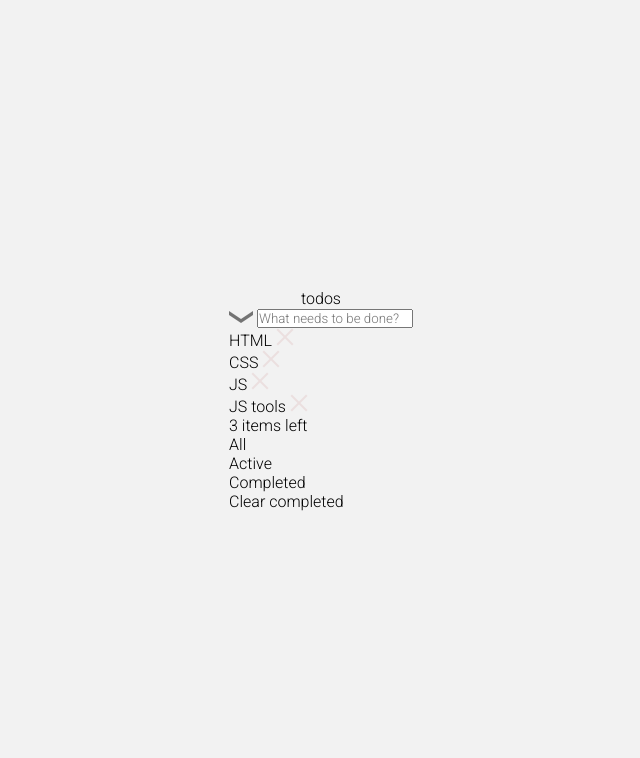
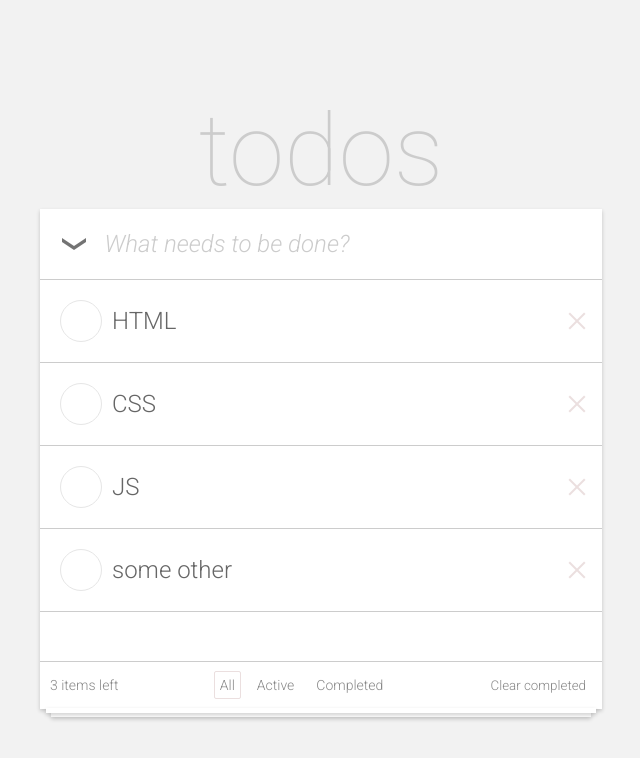
Before and after one commit to ok-technopolis-2020/Saakyan_Sergey, a plain HTML site: page index.html in a window 1280 px wide. Shown: the whole page, without its empty margins (319-959 px from the left). Drawn offline with Linux system fonts and the light colour scheme; files that its build step writes are made by us from their sources.

Commit message:
html-fixed

```diff
--- a/index.html
+++ b/index.html
@@ -1,49 +1,67 @@
 <!DOCTYPE html>
-<html lang="en">
+<html lang="ru">
 <head>
-  <meta charset="UTF-8">
-  <title>ToDOs</title>
-  <link rel="stylesheet" href="style.css">
+    <meta charset="UTF-8">
+    <meta name="viewport" content="width=device-width, initial-scale=1.0">
+    <title>TODOS</title>
+    <link rel="stylesheet" href="css/style.css">
   <link href="https://fonts.googleapis.com/css2?family=Roboto:ital,wght@0,100;0,300;1,300&display=swap" rel="stylesheet">
 </head>
 <body>
 <div class="wrapper">
-<header>todos</header>
-<main>
-  <div class="input">
-    <img src="icons/select-all.png" alt="">
-    <input type="text" placeholder="What needs to be done?">
-  </div>
-  <div class="list-item">
-    <div class="checkbox"> </div>
-    <span>HTML</span>
-    <img src="icons/close.png" alt="" class="close">
-  </div>
-  <div class="list-item">
-    <div class="checkbox"> </div>
-    <span>CSS</span>
-    <img src="icons/close.png" alt="" class="close">
-  </div>
-  <div class="list-item">
-    <div class="checkbox"> </div>
-    <span>JS</span>
-    <img src="icons/close.png" alt="" class="close">
-  </div>
-  <div class="list-item list-item_complete">
-    <div class="checkbox"></div>
-    <span>JS tools</span>
-    <img src="icons/close.png" alt="" class="close">
-  </div>
-  <div class="dashboard">
-    <div class="info">3 items left</div>
-    <div class="filter">
-      <div class="all filter_active">All</div>
-      <div class="active">Active</div>
-      <div class="completed">Completed</div>
-    </div>
-    <div class="clear">Clear completed</div>
-  </div>
-</main>
+    <header class="todo__header">todos</header>
+    <main class="todo-main">
+
+        <div class="todo-main__input">
+            <button aria-label="select all"></button>
+            <input type="text" placeholder="What needs to be done?" aria-label="add task">
+        </div>
+
+        <ul class="todo-main-list">
+            <li class="todo-main-list-item">
+                <label>
+                    <input class="todo-main-list-item__checkbox" type="checkbox" aria-label="complete task">
+                    <span class="todo-main-list-item__text">HTML</span>
+                    <button class="todo-main-list-item__btn" aria-label="Add task"></button>
+                </label>
+            </li>
+
+
+            <li class="todo-main-list-item">
+                <label>
+                    <input class="todo-main-list-item__checkbox" type="checkbox" aria-label="complete task">
+                    <span class="todo-main-list-item__text">CSS</span>
+                    <button class="todo-main-list-item__btn" aria-label="remove item"></button>
+                </label>
+            </li>
+
+            <li class="todo-main-list-item">
+                <label>
+                    <input class="todo-main-list-item__checkbox" type="checkbox" aria-label="complete task">
+                    <span class="todo-main-list-item__text">JS</span>
+                    <button class="todo-main-list-item__btn" aria-label="remove item"></button>
+                </label>
+            </li>
+
+            <li class="todo-main-list-item">
+                <label>
+                    <input class="todo-main-list-item__checkbox" type="checkbox" aria-label="complete task">
+                    <span class="todo-main-list-item__text">some other</span>
+                    <button class="todo-main-list-item__btn" aria-label="remove item"></button>
+                </label>
+            </li>
+        </ul>
+
+        <div class="todo-main-dashboard">
+            <span class="todo-main-dashboard__info">3 items left</span>
+            <nav class="todo-main-dashboard-filter">
+                <label class="todo-main-dashboard-filter__item"> <input name="tabs"  type="radio" aria-label="all tasks"checked >  <span>All</span>    </label>
+                <label class="todo-main-dashboard-filter__item"> <input name="tabs"  type="radio" aria-label="active tasks">  <span>Active</span>    </label>
+                <label class="todo-main-dashboard-filter__item"> <input name="tabs"  type="radio" aria-label="completed tasks">  <span>Completed</span>    </label>
+            </nav>
+            <button class="todo-main-dashboard__clear" aria-label="Clear completed">Clear completed</button>
+        </div>
+    </main>
 </div>
 </body>
 </html>
```
